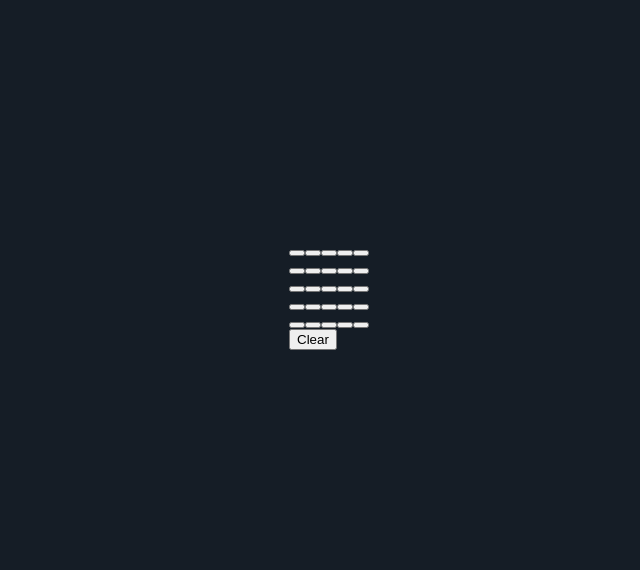
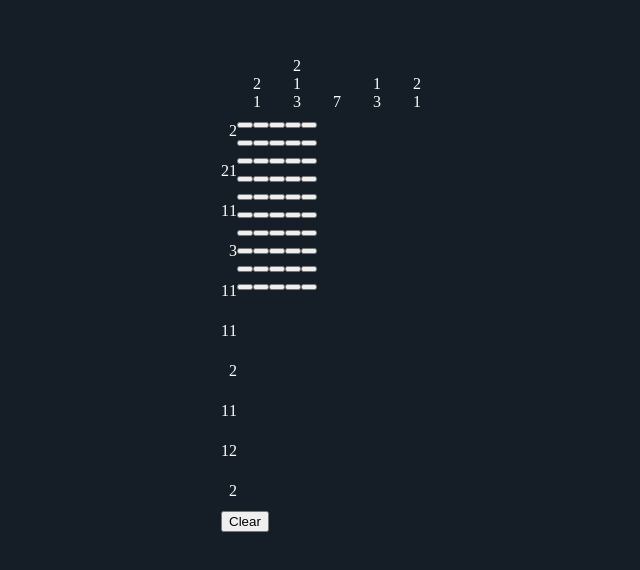
Before and after one commit to KarlGe/picross-multi, a Svelte app: page / in a window 1280 px wide. Shown: the part 114-684 px from the top of the page, without its empty margins (311-951 px from the left). Built offline with nearby package versions, Linux system fonts and the light colour scheme.

Commit message:
Added first puzzle Made board show numbers from puzzle Added layout to board

```diff
--- /dev/null
+++ b/src/components/Board/board.scss
@@ -0,0 +1,36 @@
+#board-wrapper {
+  color: white;
+  display: grid;
+  grid-template-areas:
+    "blank columnheader"
+    "rowheader board"
+    "boardfooter boardfooter";
+  #board {
+    grid-area: board;
+  }
+  #board-footer {
+    grid-area: boardfooter;
+  }
+  .column-data {
+    display: flex;
+    grid-area: columnheader;
+    > div {
+      width: var(--square-size);
+      display: flex;
+      flex-direction: column;
+      justify-content: flex-end;
+      align-items: center;
+    }
+  }
+  .row-data {
+    display: flex;
+    flex-direction: column;
+    grid-area: rowheader;
+    > div {
+      height: var(--square-size);
+      display: flex;
+      justify-content: flex-end;
+      align-items: center;
+    }
+  }
+}
--- a/src/components/Board/board.svelte
+++ b/src/components/Board/board.svelte
@@ -1,11 +1,11 @@
 <script lang="ts">
   import { onMount } from "svelte";
-  import Square from "../Square/Square.svelte";
-  import type { SquareData } from "../../types/squareData";
+  import type { SquareData } from "@customTypes/squareData";
+  import Square from "@components/Square/Square.svelte";
+  import data from "@data/1.json";
   let boardData: SquareData[][] = [];
-  const rows = 5;
-  const cols = 5;
-  let test = 1;
+  const rows = data.height;
+  const cols = data.width;
 
   onMount(() => {
     const initialData = [];
@@ -26,9 +26,28 @@
     });
     boardData = newData;
   };
+
 </script>
-
+<div id="board-wrapper">
+  <div class="row-data">
+    {#each data.rows as rowData}
       <div>
+        {#each rowData as rowNumber}
+          <div>{rowNumber}</div>
+        {/each}
+      </div>
+    {/each}
+  </div>
+  <div class="column-data">
+    {#each data.columns as columnData}
+      <div>
+        {#each columnData as columnNumber}
+          <div>{columnNumber}</div>
+        {/each}
+      </div>
+    {/each}
+  </div>
+  <div id="board">
     {#each boardData as squareRow}
       <div>
         {#each squareRow as square}
@@ -36,5 +55,12 @@
         {/each}
       </div>
     {/each}
+  </div>
+  <div id="board-footer">
     <button on:click={clearBoard}>Clear</button>
   </div>
+</div>
+
+<style lang="scss">
+  @import "./board.scss";
+</style>
--- a/src/components/Square/square.scss
+++ b/src/components/Square/square.scss
@@ -1,7 +1,7 @@
 button {
   display: inline-block;
-  width: 40px;
-  height: 40px;
+  width: var(--square-size);
+  height: var(--square-size);
   border: 1px solid var(--background-light);
   position: relative;
   margin-top: 0;
--- /dev/null
+++ b/src/data/1.json
@@ -0,0 +1,12 @@
+{
+  "catalogue": "webpbn.com #1",
+  "title": "Dancer",
+  "by": "Jan Wolter",
+  "copyright": "© 2004 Jan Wolter",
+  "license": "CC-BY-3.0",
+  "width": 5,
+  "height": 10,
+  "rows": [[2], [2, 1], [1, 1], [3], [1, 1], [1, 1], [2], [1, 1], [1, 2], [2]],
+  "columns": [[2, 1], [2, 1, 3], [7], [1, 3], [2, 1]],
+  "goal": "01100011010010101110101001010000110010100101111000"
+}
--- a/src/styles/index.scss
+++ b/src/styles/index.scss
@@ -2,6 +2,7 @@
   --background: #151d26;
   --background-light: #3f5772;
   --color-cancel: #723f3f;
+  --square-size: 40px;
 }
 
 html,
```
Lines whose indentation alone changed are shown as unchanged.
